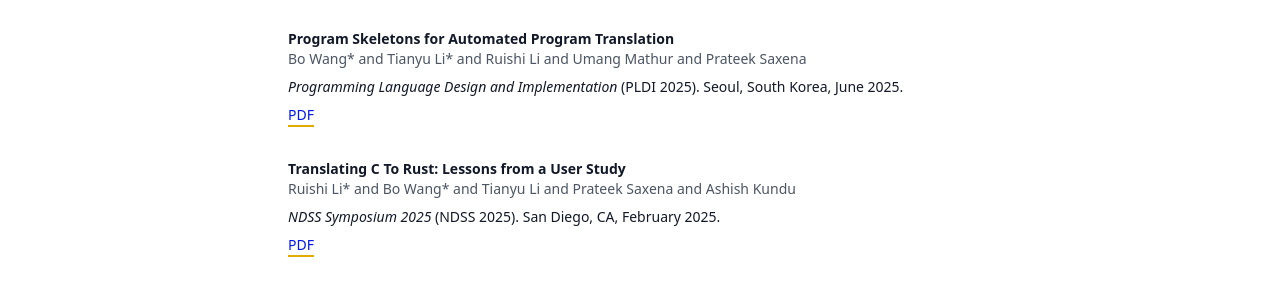
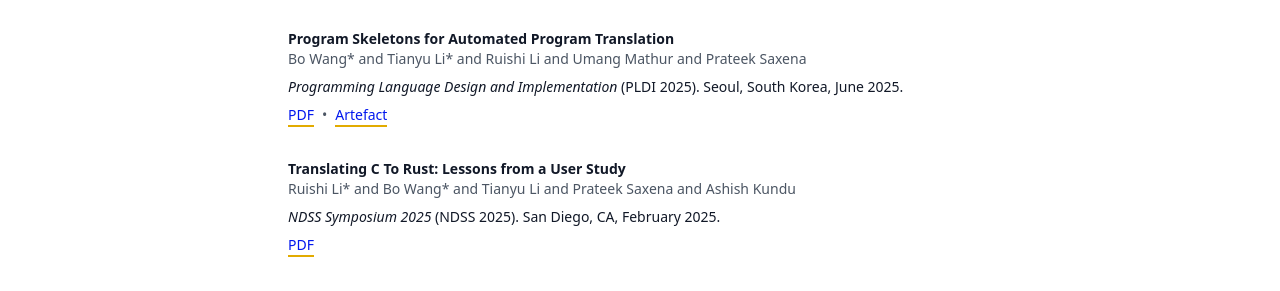
Before and after one commit to kisp-nus/kisp-nus.github.io, a Jekyll site: the page built from index.md, in a window 1280 px wide and 900 px high, scrolled down 2858 px. Shown: the part 155-446 px from the top of the window. Built offline with Jekyll 4.4.1, drawn with Linux system fonts in a browser that asks for light colours.

Commit message:
update pub

```diff
--- a/_data/onepage/publications.yml
+++ b/_data/onepage/publications.yml
@@ -6,6 +6,7 @@
   date: "June 2025"
   links:
     - {type: "PDF", url: "https://arxiv.org/abs/2504.07483"}
+    - {type: "Artefact", url: "https://github.com/lty12b9b0a1/SKELn"}
   recent: true
 
 - title: "Translating C To Rust: Lessons from a User Study"
```
